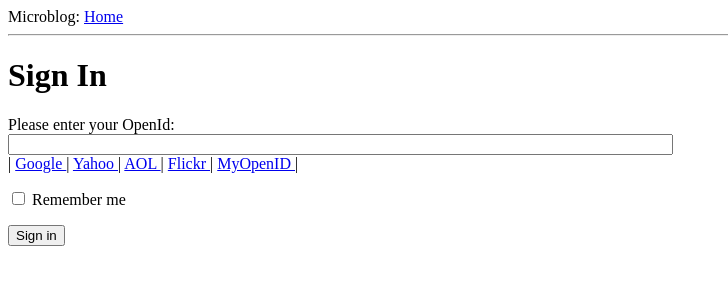
After one commit to Theviajerock/micro, a Flask app: page /login in a window 1280 px wide. The commit adds this page. Shown: the top 300 px of the page, without its empty margins (0-728 px from the left). Run offline with Flask 2, Linux system fonts and the light colour scheme.

Commit message:
openid auth added

```diff
--- a/appli/__init__.py
+++ b/appli/__init__.py
@@ -1,5 +1,6 @@
 from flask import Flask
 
 app = Flask(__name__)
+app.config.from_object('config')
 
 from  appli import views
--- /dev/null
+++ b/appli/forms.py
@@ -0,0 +1,7 @@
+from flask.ext.wtf import Form
+from wtforms import StringField, BooleanField
+from wtforms.validators import DataRequired
+
+class LoginForm(Form):
+    openid = StringField('openid', validators=[DataRequired()])
+    remember_me = BooleanField('remember_me', default=False)
--- a/appli/templates/base.html
+++ b/appli/templates/base.html
@@ -1,12 +1,18 @@
 <html>
   <head>
     <title>{{title}} </title>
-
   </head>
-
   <body>
     <div>Microblog: <a href="/index">Home</a></div>
     <hr>
+    {% with messages = get_flashed_messages() %}
+    	{% if messages %}
+    	<ul>
+    	{% for message in messages %}
+    		<li> {{message}} </li>
+    	{% endfor %}
+    	{% endif %}
+    {% endwith %}
     {% block content %} {% endblock %}
   </body>
 </html>
--- a/appli/templates/index.html
+++ b/appli/templates/index.html
@@ -1,5 +1,4 @@
 {% extends "base.html" %}
-
 {% block content %}
-<p> Hello I'm {{name}} </p>
+    <p> Hello I'm {{name}} </p>
 {% endblock %}
--- /dev/null
+++ b/appli/templates/login.html
@@ -0,0 +1,34 @@
+{% extends "base.html" %}
+{% block content %}
+<script type="text/javascript">
+function set_openid(openid,pr)
+{
+    u = openid.search('<username>')
+    if (u != -1)
+    {
+        //openid requires username
+        user = prompt('Enter your ' + pr + ' username:')
+        openid = openid.substr(0, u) + user
+    }
+    form = document.forms['login'];
+    form.elements['openid'].value = openid
+}
+</script>
+
+  <h1>Sign In</h1>
+  <form action="" method="post" name="login">
+  	{{ form.hidden_tag() }}
+  	  <p>
+  	  	Please enter your OpenId: <br>
+  	  	{{ form.openid(size=80) }}<br>
+  	  	{% for error in form.openid.errors %}
+  	  		<span style="color: red;">[{{ error }}] </span>
+  	  	{% endfor %}
+        | {%for pr in providers %}
+        <a href="javascript:set_open_id('{{ pr.url }}', '{{pr.name}}');">{{pr.name}} </a>|
+        {% endfor %}
+  	  </p>
+  	  <p>{{ form.remember_me }} Remember me</p>
+  	  <p><input type="submit" value="Sign in"></p>
+  </form>
+{% endblock %}
--- a/appli/views.py
+++ b/appli/views.py
@@ -1,9 +1,30 @@
-from flask import render_template
+from flask import render_template, flash, redirect
 from appli import app
+from .forms import LoginForm
 
+@app.route('/login', methods=['GET','POST'])
+def login():
+    form = LoginForm()
+    if form.validate_on_submit():
+    	flash('Login requested for OpenId="%s", remember_me=%s' %
+    			(form.openid.data, str(form.remember_me.data)))
+    	return redirect('/index')
+    return render_template('login.html',
+    						title='Sign In',
+    						form=form,
+                            providers=app.config['OPENID_PROVIDERS'])
+
+
+
+
+
+
+
+"""
 @app.route('/')
 @app.route('/index')
 def index():
     name = 'Victor'
     title = 'SysDev Blog'
     return render_template('index.html', name=name, title=title)
+"""
```
Also changed, not shown: config.py (added, +9 -0 lines), 1 other file. Lines whose indentation alone changed are shown as unchanged.
